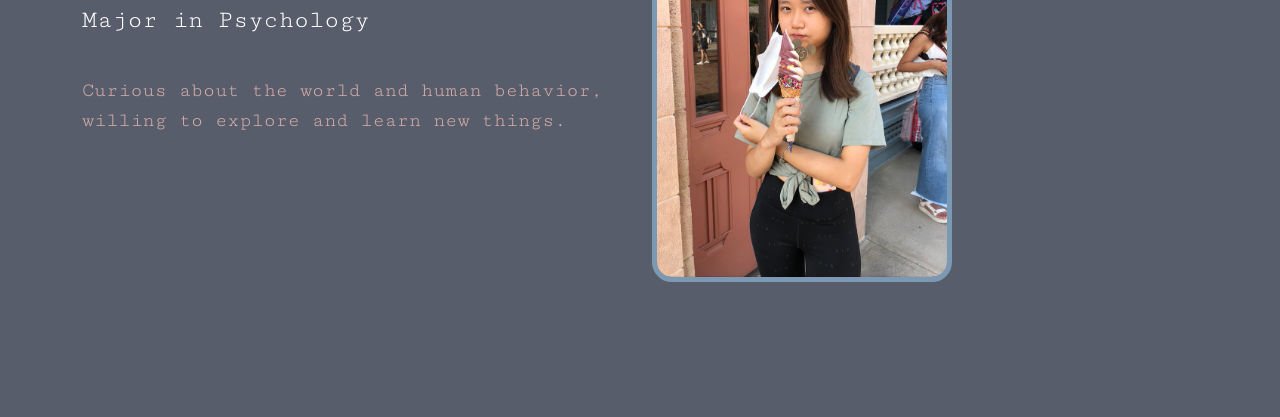
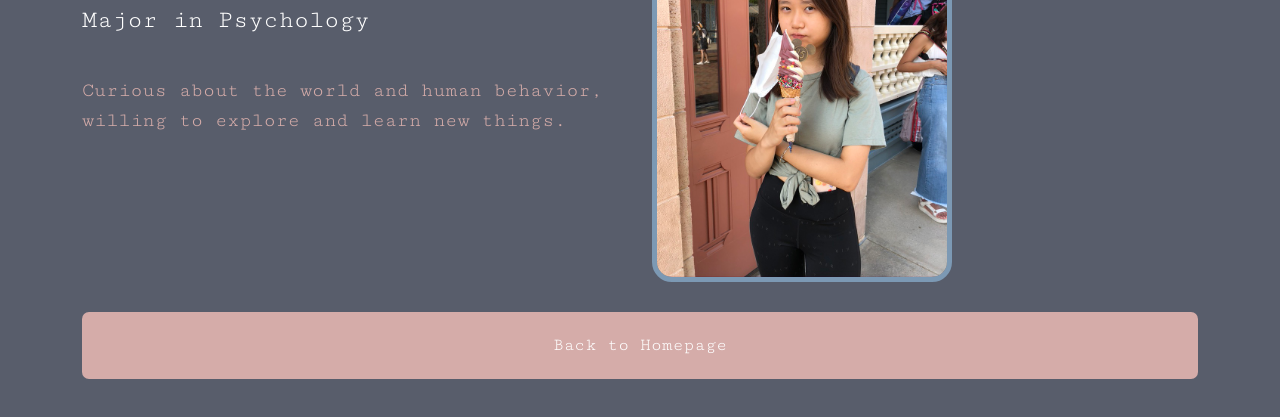
Before and after one commit to KayanCheryl/Portfolio-Project, a plain HTML site: page aboutme.html in a window 1280 px wide. Shown: the part 275-692 px from the top of the page. Drawn offline with nearby package versions, Linux system fonts and the light colour scheme.

Commit message:
adding back to homepage button

```diff
--- a/aboutme.html
+++ b/aboutme.html
@@ -110,6 +110,9 @@
           />
         </div>
       </div>
+      <div class="back-to-homepage">
+        <a href="index.html" class="backtohomepage-button">Back to Homepage</a>
+      </div>
     </div>
   </body>
 </html>
--- a/style.css
+++ b/style.css
@@ -218,6 +218,24 @@ body {
   color: var(--tertiary-color);
 }
 
+.backtohomepage-button {
+  display: block;
+  text-align: center;
+  text-decoration: none;
+  color: var(--secondary-color);
+  background-color: var(--tertiary-color);
+  padding: 20px 15px;
+  border-radius: 7px;
+  border-color: var(--secondary-color);
+  font-family: cutive mono;
+  font-size: 18px;
+  padding-left: 25px;
+  padding-right: 25px;
+}
+.backtohomepage-button:hover {
+  color: var(--forth-color);
+}
+
 @media (max-width: 768px) {
   .experience {
     text-align: center;
@@ -268,3 +286,11 @@ body {
     text-align: center;
   }
 }
+
+.back-to-homepage {
+  margin-top: 30px;
+}
+
+.back-to-homepage a {
+  color: var(--secondary-color);
+}
```
Also changed, not shown: contactme.html (+3 -0 lines), myexperience.html (+3 -0 lines).
